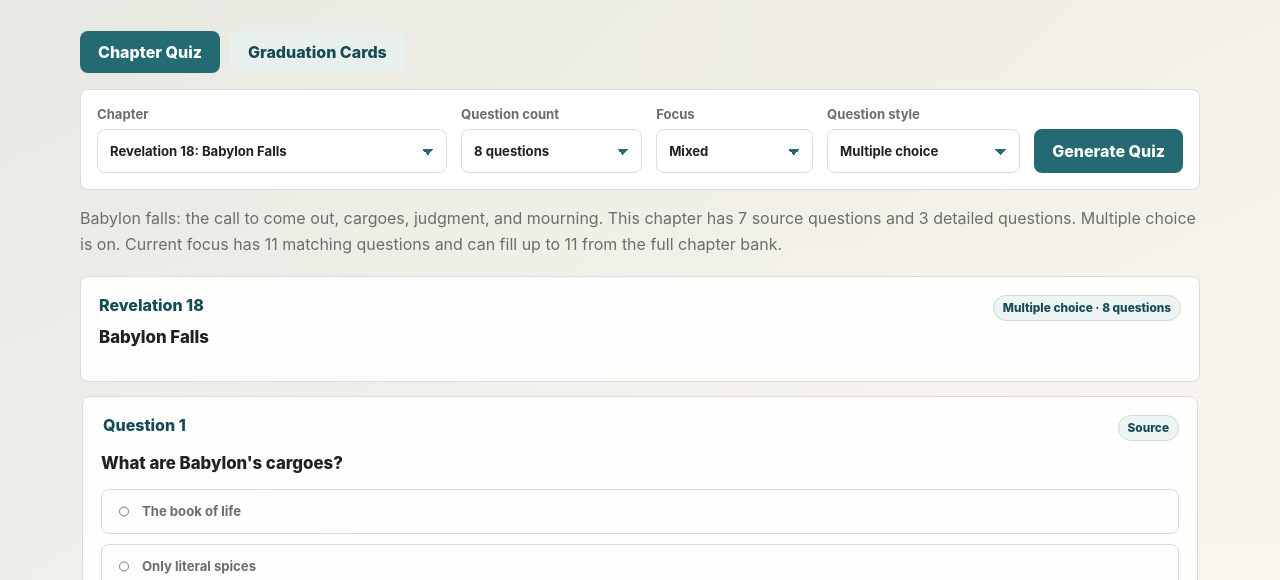
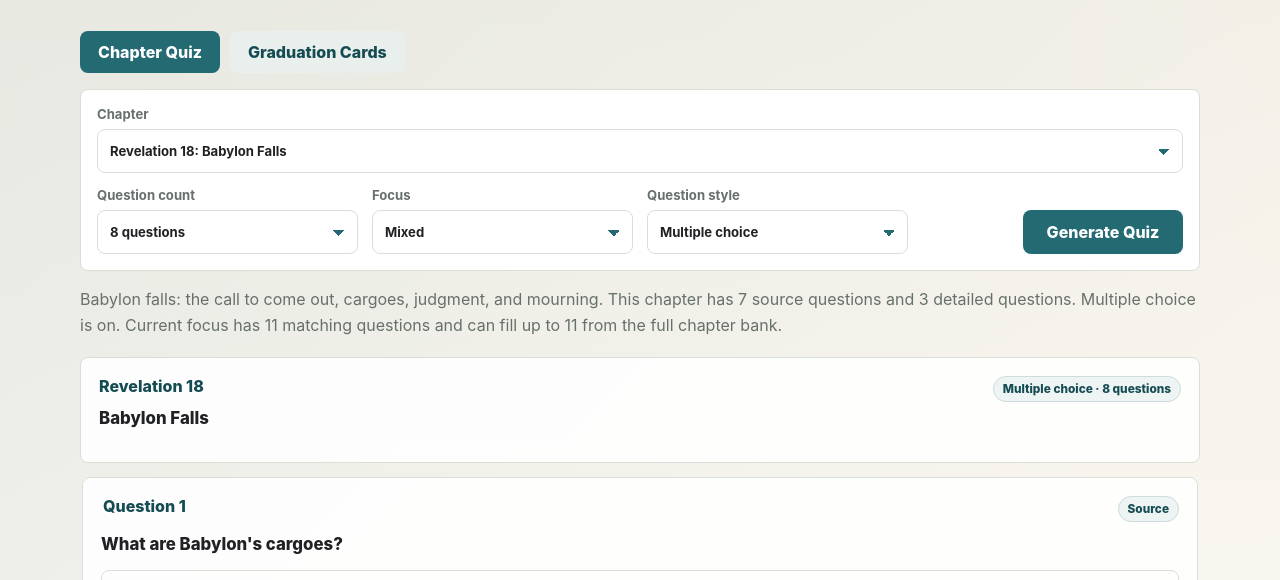
Before and after one commit to 1lumin8/rvstudy, a plain HTML site: page index.html in a window 1280 px wide. Shown: the part 218-798 px from the top of the page. Drawn offline with Linux system fonts and the light colour scheme.

Commit message:
Add files via upload

```diff
--- a/styles.css
+++ b/styles.css
@@ -94,10 +94,19 @@ a {
   border: 1px solid var(--line);
   border-radius: 8px;
   display: grid;
-  grid-template-columns: minmax(240px, 1.45fr) minmax(150px, 0.75fr) minmax(140px, 0.65fr) minmax(165px, 0.8fr) max-content;
+  grid-template-columns: repeat(4, minmax(0, 1fr));
   gap: 14px;
   margin: 16px 0;
   padding: 16px;
+}
+
+#chapterQuizPanel .controls label:first-child {
+  grid-column: 1 / -1;
+}
+
+#chapterQuizPanel .controls button {
+  justify-self: end;
+  min-width: 160px;
 }
 
 label {
@@ -122,6 +131,7 @@ input[type="text"] {
   appearance: none;
   border: 1px solid var(--line);
   color: var(--ink);
+  max-width: 100%;
   min-width: 0;
   width: 100%;
 }
@@ -424,6 +434,10 @@ button:hover {
     grid-template-columns: repeat(2, minmax(0, 1fr));
   }
 
+  #chapterQuizPanel .controls label:first-child {
+    grid-column: 1 / -1;
+  }
+
   .controls button {
     width: 100%;
   }
```
